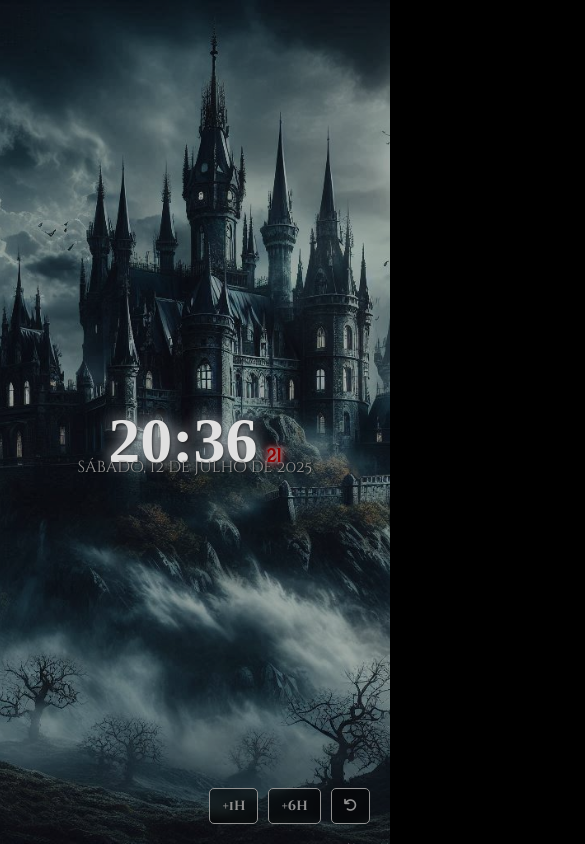
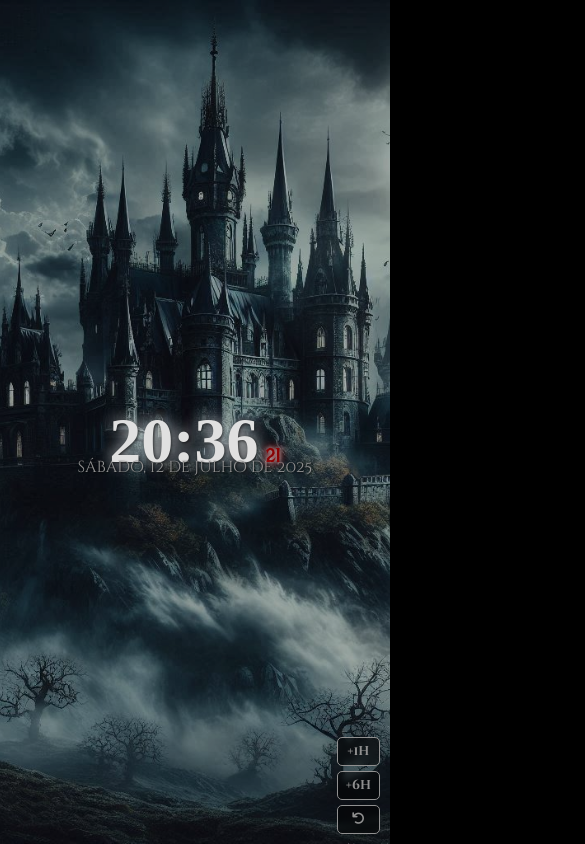
Before and after one commit to t-h-i-a-g-o-a-r-a-u-j-o/relogio-gotico, a plain HTML site: page index.html in a window 390 px wide. Shown: the top 844 px of the page, 585 px wide, since content can reach past the window. Drawn offline with Linux system fonts and the light colour scheme; a web font is replaced by a local one.

Commit message:
Update style.css

```diff
--- a/style.css
+++ b/style.css
@@ -1,6 +1,3 @@
-/* ==========================================================================
-   1. IMPORTAÇÕES E VARIÁVEIS GLOBAIS
-   ========================================================================== */
 @import url('https://fonts.googleapis.com/css2?family=Cinzel+Decorative:wght@400;700&family=Metal+Mania&family=Texturina:wght@400;700&display=swap');
 
 :root {
@@ -10,9 +7,6 @@
     --shadow-dense: rgba(0, 0, 0, 0.8);
 }
 
-/* ==========================================================================
-   2. ESTILOS GERAIS E CAMADAS DE FUNDO
-   ========================================================================== */
 body {
     margin: 0;
     height: 100vh;
@@ -50,10 +44,6 @@ body {
 #bg-dia { background-image: url('imagens/castelo1.jpg'); }
 #bg-pordosol { background-image: url('imagens/castelo3.jpg'); }
 
-
-/* ==========================================================================
-   3. CONTROLES DE TEMPO
-   ========================================================================== */
 .time-controls {
     position: absolute;
     bottom: 20px;
@@ -83,9 +73,6 @@ body {
     transform: translateY(-2px);
 }
 
-/* ==========================================================================
-   4. NUVENS E ANIMAÇÕES
-   ========================================================================== */
 #container-nuvens {
     position: absolute;
     top: 0;
@@ -124,9 +111,6 @@ body {
     to { transform: translateX(-50%); }
 }
 
-/* ==========================================================================
-   5. EFEITO DE RELÂMPAGO
-   ========================================================================== */
 .lightning {
     position: absolute;
     top: 0;
@@ -166,9 +150,6 @@ body.lightning-active .nuvem {
     filter: blur(2.5px) brightness(1.15);
 }
 
-/* ==========================================================================
-   6. COMPONENTES DO RELÓGIO
-   ========================================================================== */
 .container {
     position: relative;
     z-index: 10;
@@ -217,36 +198,70 @@ body.lightning-active .nuvem {
 }
 
 /* ==========================================================================
-   7. RESPONSIVIDADE
+   RESPONSIVIDADE
    ========================================================================== */
-/* --- RESPONSIVIDADE (MEDIA QUERIES) --- */
+@media (max-width: 768px) {
+    .container {
+        transform: translateY(0);
+        padding: 20px;
+    }
 
-@media (max-width: 768px) {
+    .time-controls {
+        flex-direction: column;
+        right: 10px;
+        bottom: 10px;
+        gap: 5px;
+    }
 
-    .container {
-        transform: translateY(0); /* Centraliza o relógio verticalmente em telas menores */
+    .time-controls button {
+        padding: 6px 10px;
+        font-size: 0.9em;
+    }
+
+    .nuvem {
+        filter: blur(2px);
+        opacity: 0.5;
+    }
+
+    #container-nuvens {
+        width: 250%;
     }
 
     #hora-minuto {
         font-size: 6em;
     }
+
     #segundo {
         font-size: 1.8em;
+        margin-left: 12px;
     }
+
     .data {
         font-size: 1.2em;
     }
 }
 
 @media (max-width: 480px) {
+    .container {
+        padding: 10px;
+    }
+
     #hora-minuto {
         font-size: 4em;
     }
+
     #segundo {
         font-size: 1.2em;
-        margin-left: 10px;
+        margin-left: 8px;
     }
+
     .data {
         font-size: 1em;
+        text-align: center;
+    }
+
+    .time-controls button {
+        padding: 5px 8px;
+        font-size: 0.8em;
     }
 }
```
